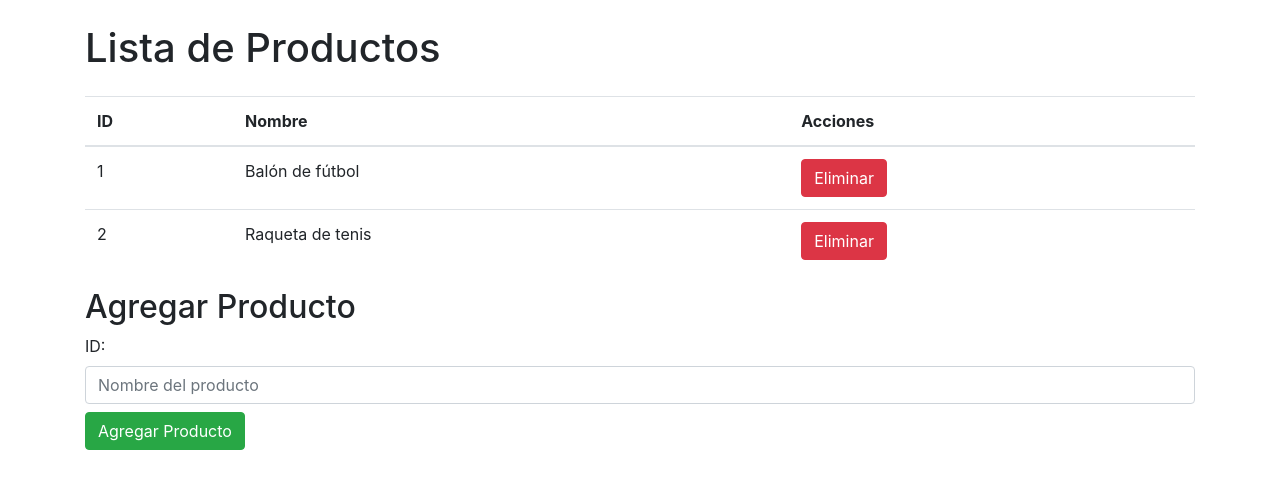
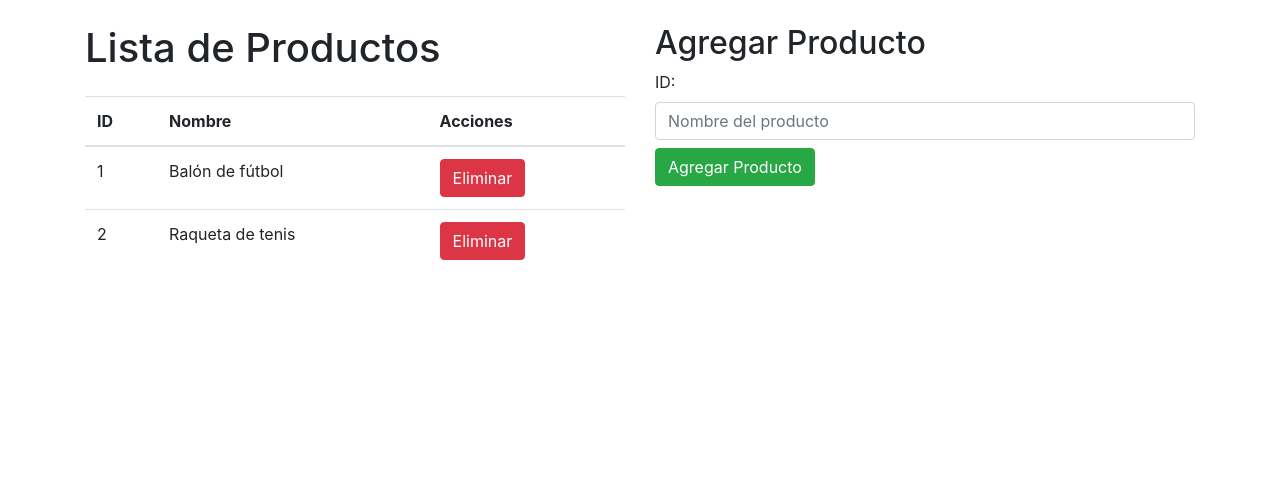
Before and after one commit to Jsanjuan23/Jsanjuan23-Rubrica_corte_1_1, a React (Create React App) app: page / in a window 1280 px wide. Shown: the top 488 px of the page. Built offline with nearby package versions, Linux system fonts and the light colour scheme.

Commit message:
Mejorando estilos 1

```diff
--- a/src/Principal.jsx
+++ b/src/Principal.jsx
@@ -39,6 +39,8 @@ const Principal = () => {
 
   return (
     <div className="container mt-4">
+      <div className="row">
+        <div className="col-md-6">
           <h1 className="mb-4">Lista de Productos</h1>
           <table className="table">
             <thead>
@@ -62,7 +64,8 @@ const Principal = () => {
               ))}
             </tbody>
           </table>
-
+        </div>
+        <div className="col-md-6">
           <div>
             <h2>{editingProduct ? 'Actualizar Producto' : 'Agregar Producto'}</h2>
             <label>ID: {editingProduct?.id}</label>
@@ -84,6 +87,8 @@ const Principal = () => {
             )}
           </div>
         </div>
+      </div>
+    </div>
   );
 };
 
```
Lines whose indentation alone changed are shown as unchanged.
